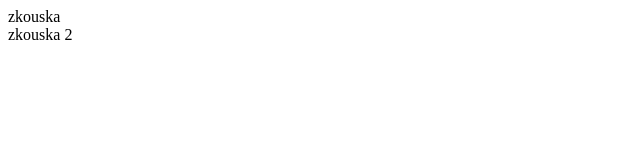
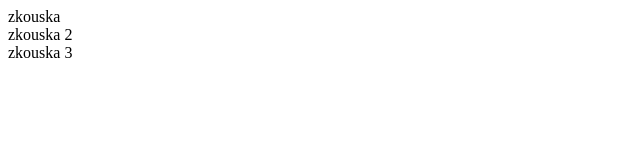
Before and after one commit to thatsalexander/___repository, a plain HTML site: page folder/index.html in a window 1280 px wide. Shown: the full height of the page, 0-640 px from the left. Drawn offline with Linux system fonts and the light colour scheme.

Commit message:
commit 3

```diff
--- a/folder/index.html
+++ b/folder/index.html
@@ -5,5 +5,6 @@
     <body>
         <div>zkouska</div>
         <div>zkouska 2</div>
+        <div>zkouska 3</div>
     </body>
 </html>
```
